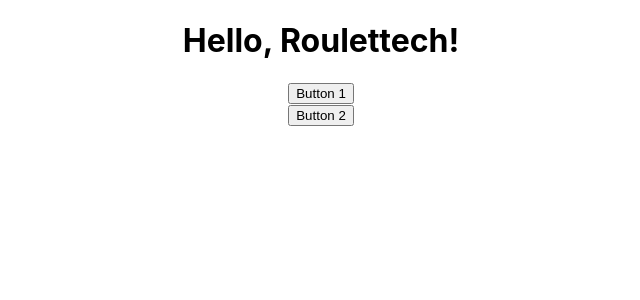
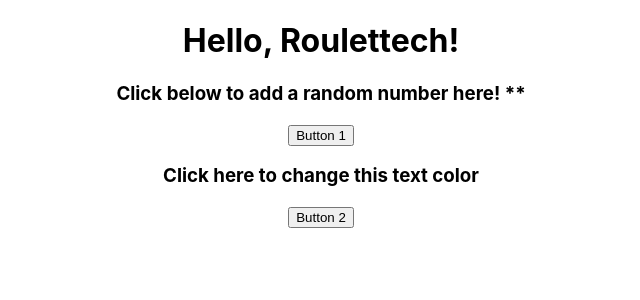
Before and after one commit to timdecillis/roulette, a React (Create React App) app: page / in a window 1280 px wide. Shown: the top 300 px of the page, without its empty margins (319-959 px from the left). Built offline with nearby package versions, Linux system fonts and the light colour scheme.

Commit message:
finished button 1 UI

```diff
--- a/src/App.tsx
+++ b/src/App.tsx
@@ -4,7 +4,7 @@ import axios from "axios";
 
 function App() {
   const [first, setFirst] = useState(false);
-  const [second, setSecond] = useState(false);
+  const [second, setSecond] = useState('black');
 
   const handleButton1 = () => {
     axios.get("http://localhost:8000/button1/").then((response: any) => {
@@ -24,11 +24,11 @@ function App() {
     <div className="App">
       <h1>Hello, Roulettech!</h1>
       <div>
+        <h3>Click below to add a random number here! *{first}*</h3>
         <button onClick={handleButton1}>Button 1</button>
-        <div>{first}</div>
       </div>
+      <h3 style={{color: second}} >Click here to change this text color</h3>
       <button onClick={handleButton2}>Button 2</button>
-      <div>{second}</div>
     </div>
   );
 }
```
